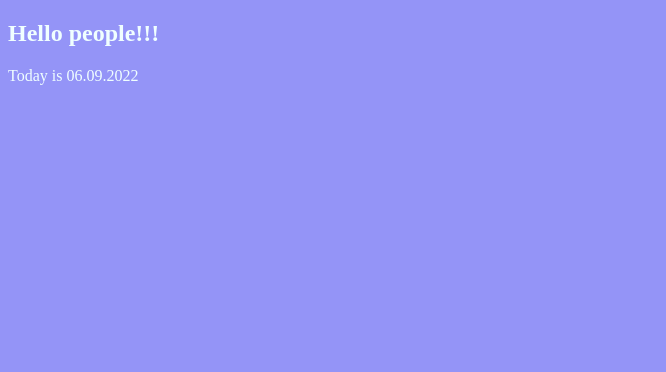
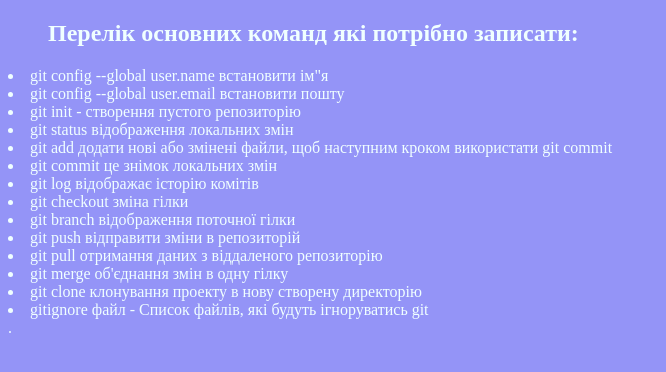
Before and after one commit to Tetianadanyliv/cursor_basic, a plain HTML site: page index.html in a window 1280 px wide. Shown: the whole page, without its empty margins (0-666 px from the left). Drawn offline with Linux system fonts and the light colour scheme.

Commit message:
homework

```diff
--- a/index.html
+++ b/index.html
@@ -4,12 +4,27 @@
     <meta charset="UTF-8">
     <meta http-equiv="X-UA-Compatible" content="IE=edge">
     <meta name="viewport" content="width=device-width, initial-scale=1.0">
-    <title>Cursor</title>
+    <title>Cursor!!!</title>
 </head>
 <body style="background-color: rgb(148, 148, 247); color:azure">
     <div>
-        <h2> Hello people!!!</h2>
-        <p>Today is 06.09.2022</p>
+        <ul><h2> Перелік основних команд якi потрібно записати:</h2></ul>
+        <li> git config --global user.name встановити ім"я</li>
+        <li>git config --global user.email встановити пошту</li>
+        <li>git init - створення пустого репозиторію </li>
+        <li>git status відображення локальних змін</li>
+        <li>git add додати нові або змінені файли, щоб наступним кроком використати git commit</li>
+        <li>git commit це знімок локальних змін</li>
+        <li>git log відображає історію комітів</li>
+        <li>git checkout зміна гілки</li>
+        <li>git branch відображення поточної гілки</li>
+        <li>git push відправити зміни в репозиторій</li>
+        <li>git pull отримання даних з віддаленого репозиторію</li>
+        <li>git merge об'єднання змін в одну гілку</li>
+        <li>git clone клонування проекту в нову створену директорію</li>
+
+        <li>gitignore файл - Список файлів, які будуть ігноруватись git </li>.
+
     </div>
 </body>
 </html>
```
